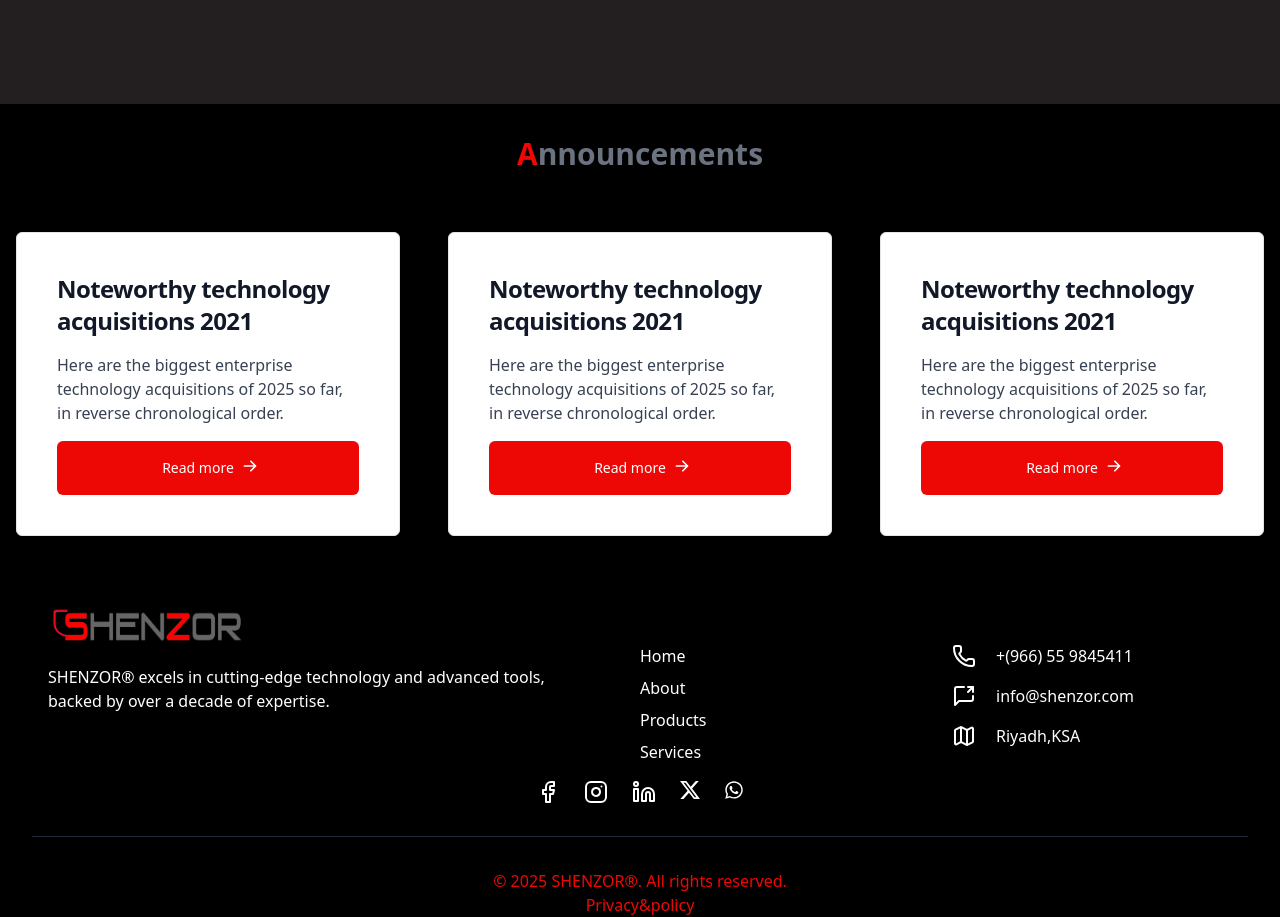
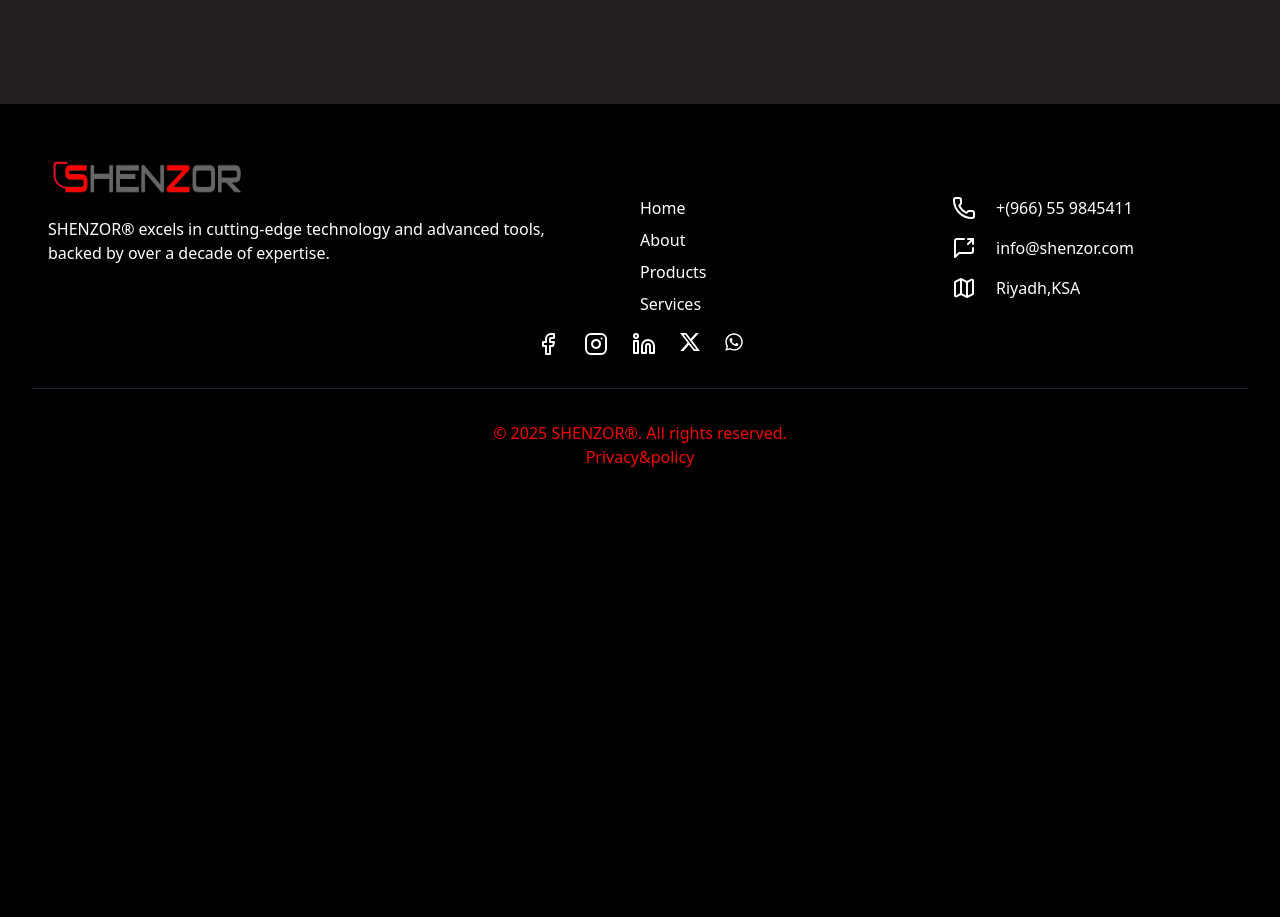
Before and after one commit to Maheshmurali/frontend, a Next.js app: page / in a window 1280 px wide. Shown: the part 2620-3537 px from the top of the page. After the commit the page ends 3137 px from the top, so only its background shows below. Built offline with nearby package versions, Linux system fonts and the light colour scheme.

Commit message:
Annonunance ment removed

```diff
--- a/app/page.tsx
+++ b/app/page.tsx
@@ -2,7 +2,7 @@ import PartnerHighlites from '@/app/component/homepage/Partnerhightlite'
 import HeaderSlide from './component/homepage/Homeprofileslide'
 import Image from 'next/image'
 import ClientList from './component/homepage/clients'
-import { Announcements } from './component/homepage/announcements'
+
 
 function Homepage() {
   const isLoaded = true
@@ -29,7 +29,7 @@ function Homepage() {
       </div>
     </div>
   </section>
-  <Announcements />
+
     </div>
   )
 }
```
